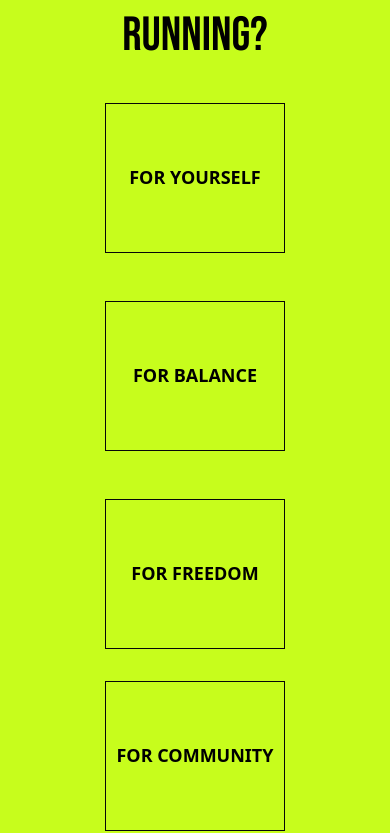
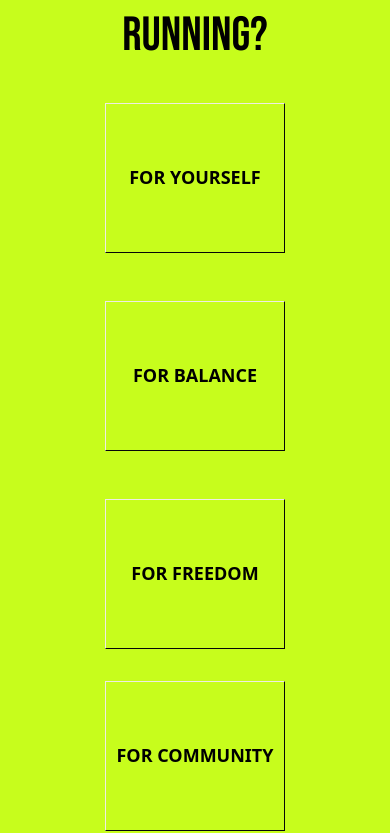
Before and after one commit to Danyl-Dudka/run_mentor_club, a React (Vite) app in the folder client/: page / in a window 390 px wide. Shown: the part 2399-3232 px from the top of the page. Built offline with nearby package versions, Linux system fonts and the light colour scheme.

Commit message:
fix(ui): fixing border color(runningReasonPage)

```diff
--- a/client/src/components/RunningReasonPage/runningReasonPage.css
+++ b/client/src/components/RunningReasonPage/runningReasonPage.css
@@ -161,10 +161,6 @@
         height: 150px;
         margin: 0.5rem;
         font-size: 18px;
-        border-top: 1px solid #070707;
-        border-left: 1px solid #070707;
-        border-bottom: 1px solid #070707;
-        border-right: 1px solid #070707;
     }
 
     .yellow_card_reason:nth-child(2),
```
